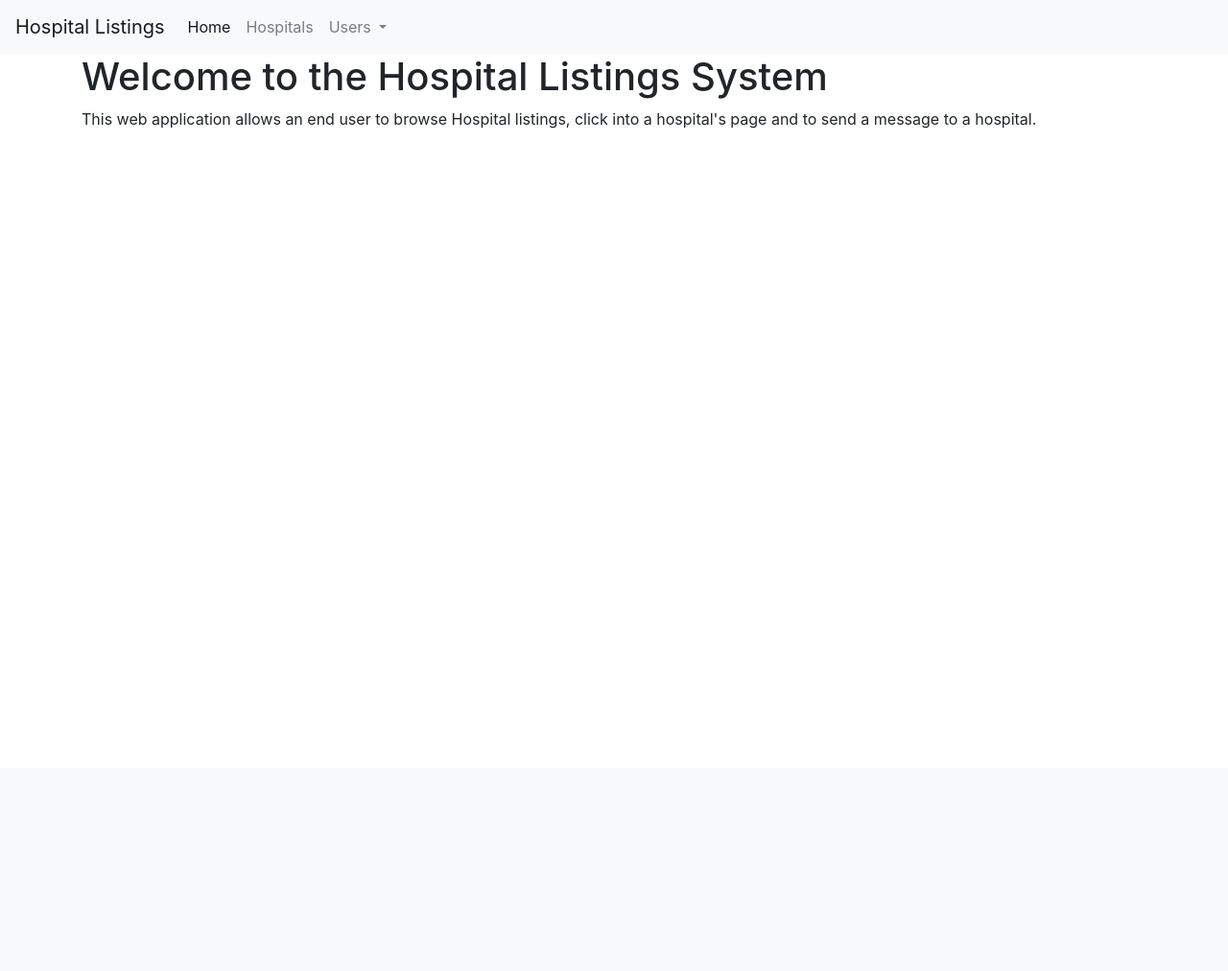
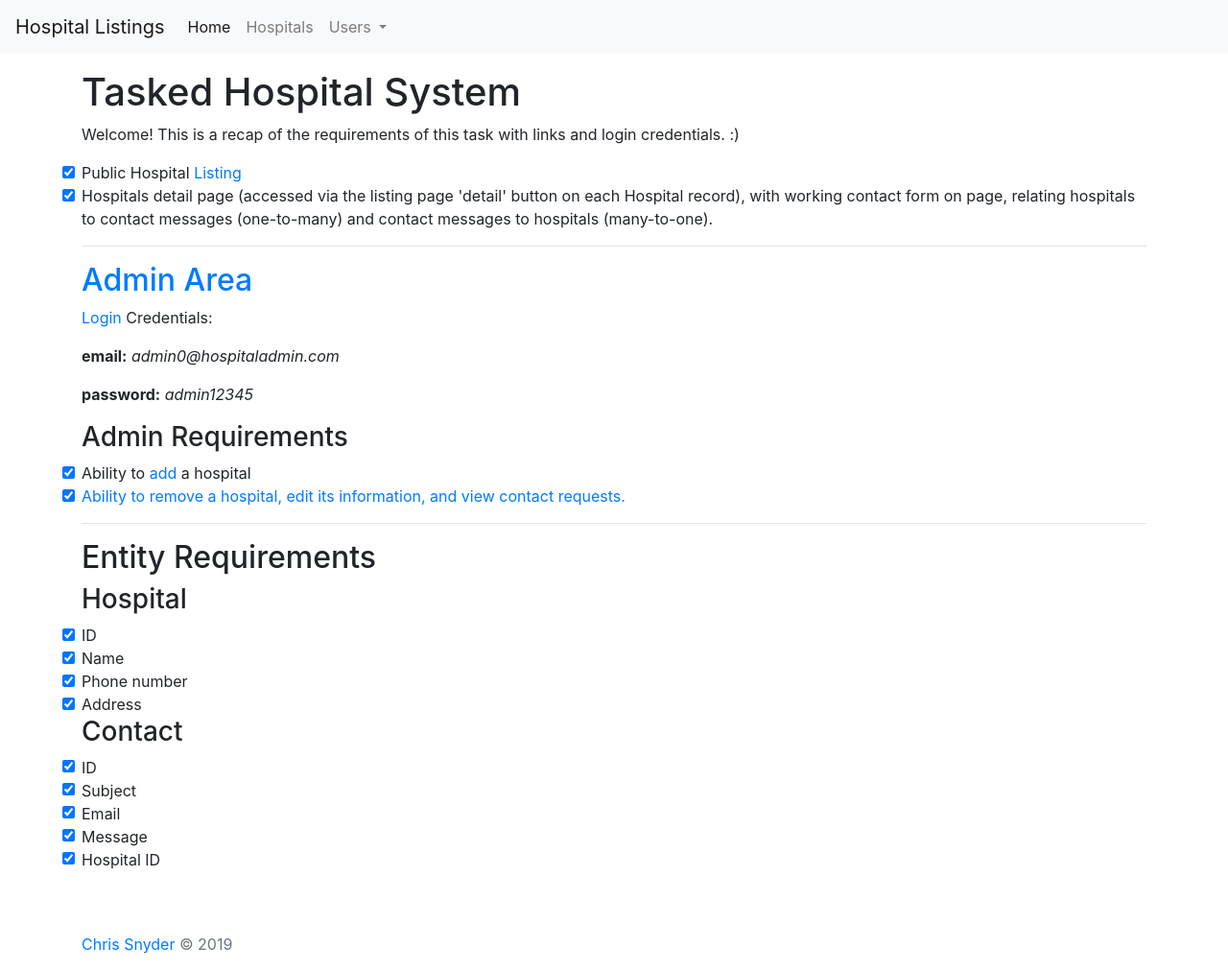
Before and after one commit to iplayguitar81/symfony4-test, a Symfony app: template templates/home/index.html.twig in a window 1280 px wide. Shown: the whole page at 96% size. Before the commit the page ends 134 px from the top, so only its background shows below. Run offline with Twig, Linux system fonts and the light colour scheme; the template is opened without the code that fills it, so the values that code supplies are empty; some libraries are stand-ins or nearby versions.

Commit message:
Front end:  updated home page to list project requirements and checkboxes.

```diff
--- a/src/Controller/HospitalController.php
+++ b/src/Controller/HospitalController.php
@@ -53,8 +53,6 @@ class HospitalController extends AbstractController
 
             //get the data from the form request and use bound data to create Hospital db record...
             $hospital= $form->getData();
-
-
 
             // create new hospital record manually in the database with the fields from form request...
             // $hospital = new Hospital();
@@ -231,7 +229,4 @@ class HospitalController extends AbstractController
 
 
 
-
-
-
 }
--- a/templates/base.html.twig
+++ b/templates/base.html.twig
@@ -78,6 +78,11 @@
 
     {% endfor %}
         {% block body %}{% endblock %}
+    <footer class="footer mt-auto py-3">
+        <div class="container">
+            <span class="text-muted"><a href="mailto:snyder.chris.m@gmail.com">Chris Snyder</a> &copy; {{ 'now'|date('Y') }}</span>
+        </div>
+    </footer>
         {% block javascripts %}
             <script src="https://code.jquery.com/jquery-3.2.1.slim.min.js" integrity="sha384-KJ3o2DKtIkvYIK3UENzmM7KCkRr/rE9/Qpg6aAZGJwFDMVNA/GpGFF93hXpG5KkN" crossorigin="anonymous"></script>
             <script src="https://cdnjs.cloudflare.com/ajax/libs/popper.js/1.12.9/umd/popper.min.js" integrity="sha384-ApNbgh9B+Y1QKtv3Rn7W3mgPxhU9K/ScQsAP7hUibX39j7fakFPskvXusvfa0b4Q" crossorigin="anonymous"></script>
--- a/templates/home/index.html.twig
+++ b/templates/home/index.html.twig
@@ -1,14 +1,89 @@
 {% extends 'base.html.twig' %}
 
-{% block title %}Hospital Listings | Home{% endblock %}
+{% block title %}Tasked Hospital System | Home{% endblock %}
 
 {% block body %}
 
 
-<div class="container">
-    <h1>Welcome to the Hospital Listings System</h1>
+<div class="container mt-3">
+    <h1>Tasked Hospital System</h1>
 
-<p>This web application allows an end user to browse Hospital listings, click into a hospital's page and to send a message to a hospital.</p>
+<p>Welcome!  This is a recap of the requirements of this task with links and login credentials.  :)</p>
+
+    <input type="checkbox" class="form-check-input" name="check1" checked>
+    <label class="form-check-label" for="check1">Public Hospital <a href="{{ path('app_hospitals') }}">Listing</a></label>
+    <br/>
+
+    <input type="checkbox" class="form-check-input" name="check2" checked>
+    <label class="form-check-label" for="check2"> Hospitals detail page (accessed via the listing page 'detail' button on each Hospital record), with working contact form on page, relating hospitals to contact messages (one-to-many) and contact messages to hospitals (many-to-one).</label>
+
+    <hr/>
+
+    <h2><a href="{{ path('app_hospitals_admin') }}">Admin Area</a></h2>
+
+    <p><a href="{{ path('app_login') }}">Login</a> Credentials:</p>
+    <p><b>email:</b> <i>admin0@hospitaladmin.com</i></p>
+    <p><b>password:</b> <i>admin12345</i></p>
+
+    <h3>Admin Requirements</h3>
+
+    <input type="checkbox" class="form-check-input" name="check3" checked>
+    <label class="form-check-label" for="check3">Ability to <a href="{{ path('app_hospitals_create') }}">add</a> a hospital</label>
+
+    <br/>
+    <input type="checkbox" class="form-check-input" name="check4" checked>
+    <label class="form-check-label" for="check4"><a href="{{ path('app_hospitals_admin') }}">Ability to remove a hospital, edit its information, and view contact requests.</a></label>
+
+        <hr>
+
+    <h2>Entity Requirements</h2>
+
+    <h3>Hospital</h3>
+    <input type="checkbox" class="form-check-input" name="check5" checked>
+    <label class="form-check-label" for="check5">ID</label>
+    <br/>
+
+    <input type="checkbox" class="form-check-input" name="check6" checked>
+    <label class="form-check-label" for="check6">Name</label>
+    <br/>
+
+
+    <input type="checkbox" class="form-check-input" name="check7" checked>
+    <label class="form-check-label" for="check7">Phone number</label>
+    <br/>
+
+    <input type="checkbox" class="form-check-input" name="check8" checked>
+    <label class="form-check-label" for="check8">Address</label>
+    <br/>
+
+
+
+
+    <h3>Contact</h3>
+
+    <input type="checkbox" class="form-check-input" name="check9" checked>
+    <label class="form-check-label" for="check9">ID</label>
+    <br/>
+
+    <input type="checkbox" class="form-check-input" name="check10" checked>
+    <label class="form-check-label" for="check10">Subject</label>
+    <br/>
+
+
+    <input type="checkbox" class="form-check-input" name="check11" checked>
+    <label class="form-check-label" for="check11">Email</label>
+    <br/>
+
+    <input type="checkbox" class="form-check-input" name="check12" checked>
+    <label class="form-check-label" for="check12">Message</label>
+    <br/>
+
+    <input type="checkbox" class="form-check-input" name="check13" checked>
+    <label class="form-check-label" for="check13">Hospital ID</label>
+    <br/>
+
+    <br/>
+    <br/>
 
 
 </div>
--- a/templates/hospital/index.html.twig
+++ b/templates/hospital/index.html.twig
@@ -27,7 +27,7 @@
                     <td>{{ hospital.address }}</td>
                     <td>
                         <a class="btn btn-sm btn-dark" href="{{ path('app_hospital_show', {id: hospital.id}) }}">
-                            View {{ hospital.name }}
+                            Detail {{ hospital.name }}
                         </a>
                     </td>
                 </tr>
```
